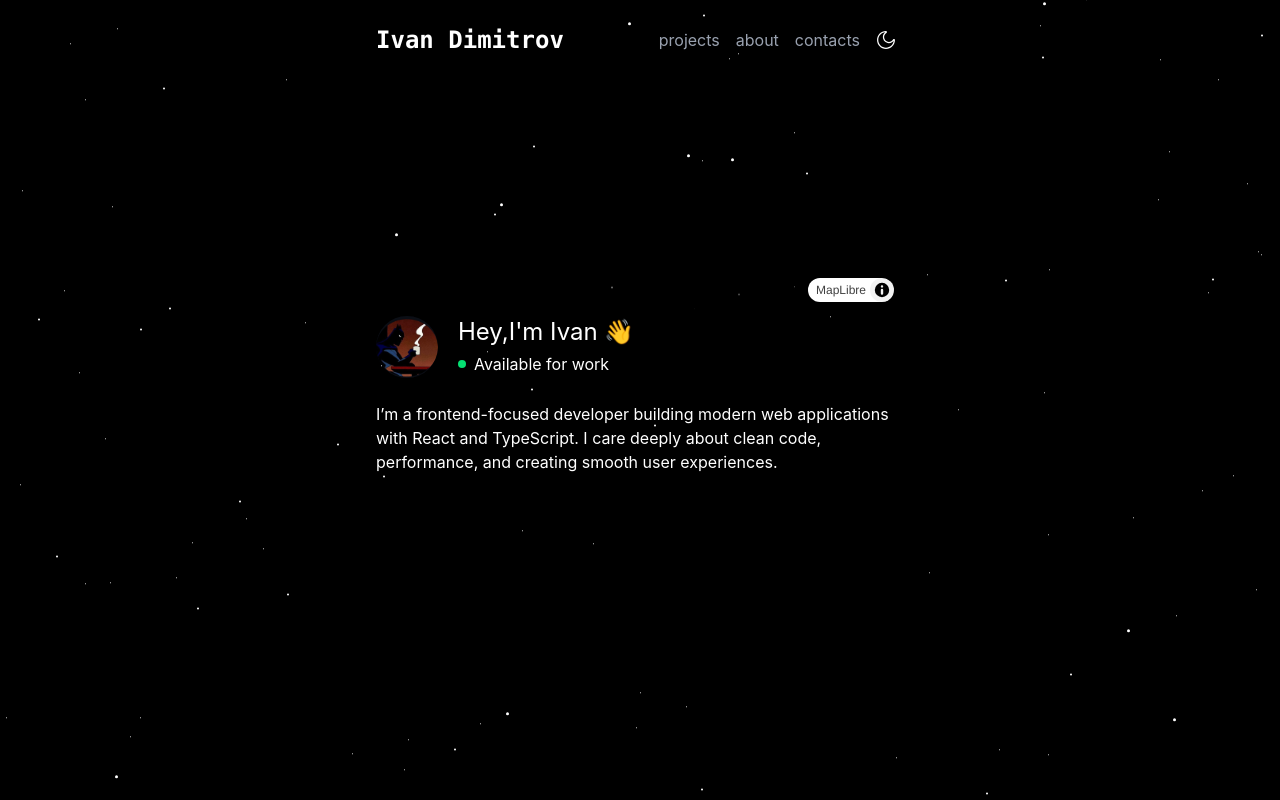
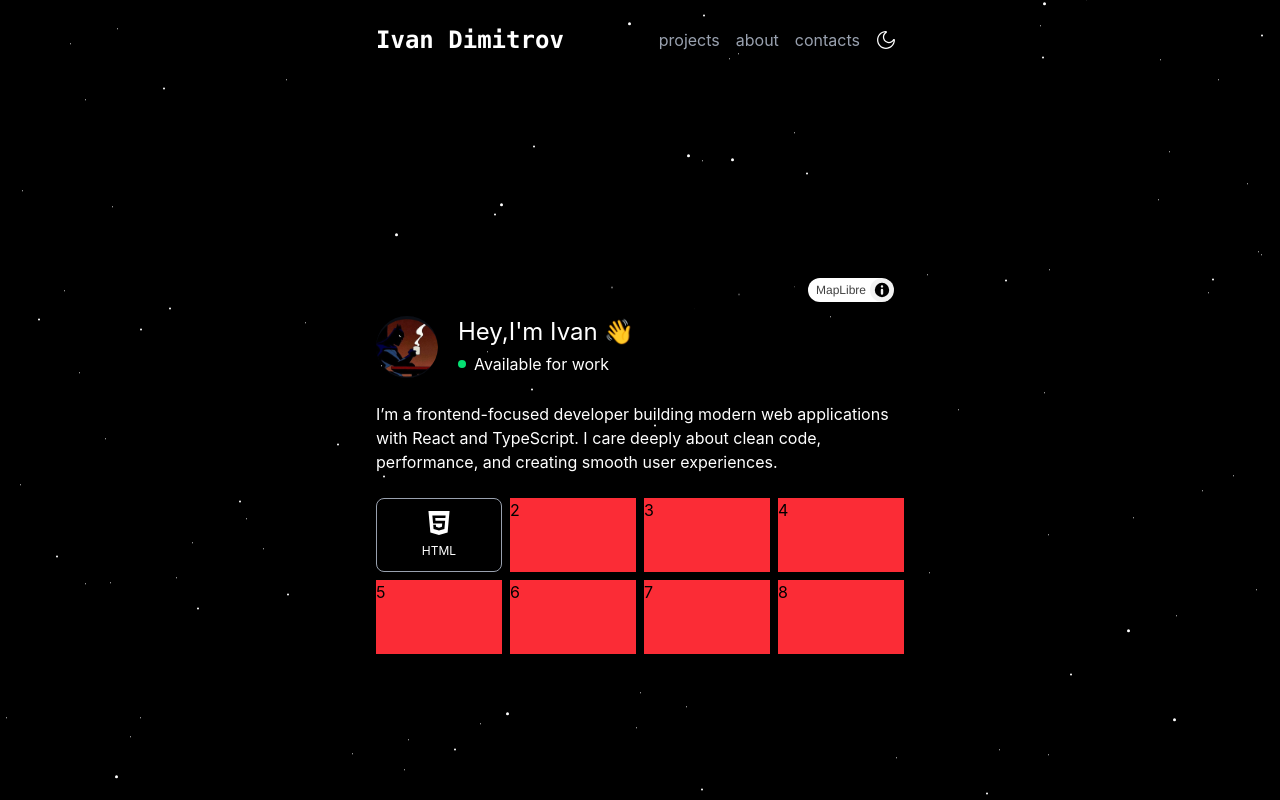
Before and after one commit to Durotaren/portfolio, a React (Vite) app: page / in a window 1280 px wide. Built offline with nearby package versions, Linux system fonts and the light colour scheme; no server answers.

Commit message:
Develop the Skills component, build the structure for the cards in it

```diff
--- a/src/App.tsx
+++ b/src/App.tsx
@@ -2,6 +2,7 @@ import { StarsBackground } from './components/StarsBackground';
 import Navigation from './components/Navigation';
 import Map from './components/Map';
 import Introduction from './components/Introduction';
+import Skills from './components/Skills';
 import { useState } from 'react';
 
 function App() {
@@ -14,6 +15,7 @@ function App() {
         <Navigation />
         <Map />
         <Introduction />
+        <Skills />
         <button
           className="text-white opacity-0"
           onClick={() => {
--- /dev/null
+++ b/src/components/Skills.tsx
@@ -0,0 +1,16 @@
+import HtmlIcon from './icons/HtmlIcon';
+
+export default function Skills() {
+  return (
+    <div className="w-full h-[156px] my-6 grid grid-cols-4 grid-rows-2 gap-2">
+      <HtmlIcon />
+      <div className="w-full h-full bg-red-500">2</div>
+      <div className="w-full h-full bg-red-500">3</div>
+      <div className="w-full h-full bg-red-500">4</div>
+      <div className="w-full h-full bg-red-500">5</div>
+      <div className="w-full h-full bg-red-500">6</div>
+      <div className="w-full h-full bg-red-500">7</div>
+      <div className="w-full h-full bg-red-500">8</div>
+    </div>
+  );
+}
--- /dev/null
+++ b/src/components/icons/HtmlIcon.tsx
@@ -0,0 +1,32 @@
+export default function HtmlIcon() {
+  return (
+    <div className="w-full h-full rounded-lg group flex flex-col gap-2 items-center justify-center border-1 border-gray-400">
+      <svg
+        className="w-6 h-6 text-white group-hover:text-orange-600 transition-transform duration-300 group-hover:-translate-y-1"
+        fill="currentColor"
+        version="1.1"
+        xmlns="http://www.w3.org/2000/svg"
+        xmlnsXlink="http://www.w3.org/1999/xlink"
+        viewBox="0 0 512 512"
+        enableBackground="new 0 0 512 512"
+        xmlSpace="preserve"
+      >
+        <g id="SVGRepo_bgCarrier" strokeWidth={0}></g>
+        <g
+          id="SVGRepo_tracerCarrier"
+          strokeLinecap="round"
+          strokeLinejoin="round"
+        ></g>
+        <g id="SVGRepo_iconCarrier">
+          <g id="c133de6af664cd4f011a55de6b0011b2">
+            <path
+              display="inline"
+              d="M30.713,0.501L71.717,460.42l184.006,51.078l184.515-51.15L481.287,0.501H30.713z M395.754,109.646 l-2.567,28.596l-1.128,12.681h-0.187H256h-0.197h-79.599l5.155,57.761h74.444H256h115.723h15.201l-1.377,15.146l-13.255,148.506 l-0.849,9.523L256,413.854v0.012l-0.259,0.072l-115.547-32.078l-7.903-88.566h26.098h30.526l4.016,44.986l62.82,16.965l0.052-0.014 v-0.006l62.916-16.977l6.542-73.158H256h-0.197H129.771l-13.863-155.444l-1.351-15.131h141.247H256h141.104L395.754,109.646z"
+            />
+          </g>
+        </g>
+      </svg>
+      <p className="text-white text-xs">HTML</p>
+    </div>
+  );
+}
```
